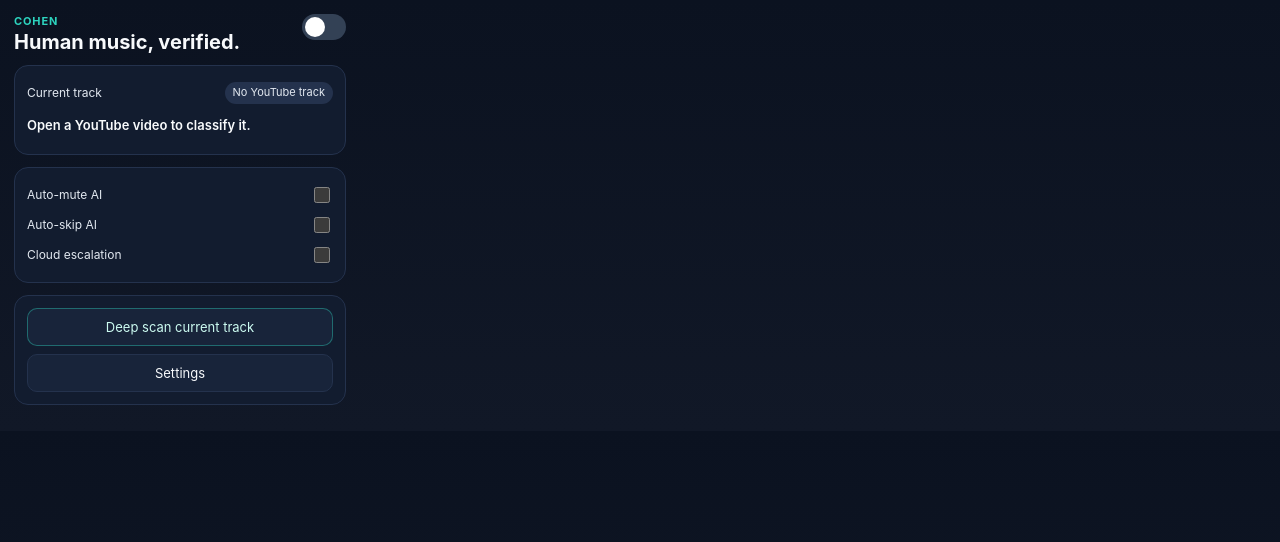
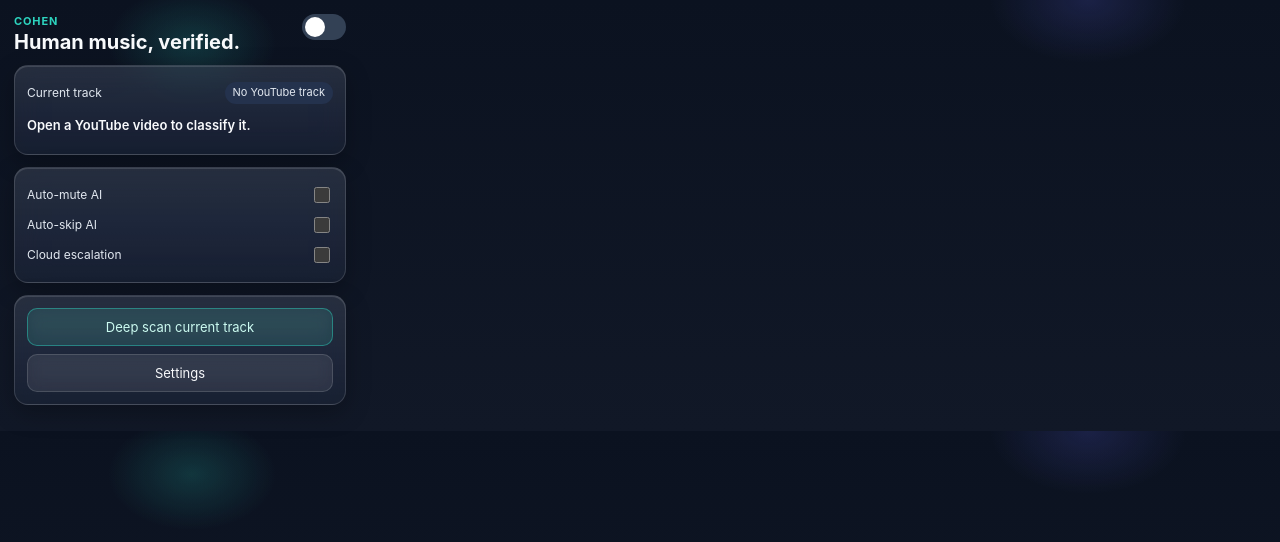
Before and after one commit to LancemDev/cohen, a website with bundled scripts: page public/popup/popup.html in a window 1280 px wide. Built offline with nearby package versions, Linux system fonts and the light colour scheme; no server answers.

Commit message:
:lipstick: feat: apply glass styling to popup

```diff
--- a/public/popup/popup.css
+++ b/public/popup/popup.css
@@ -13,7 +13,10 @@
 body {
   margin: 0;
   width: 360px;
-  background: linear-gradient(180deg, #0b1220 0%, #111827 100%);
+  background:
+    radial-gradient(120px 80px at 15% 10%, rgba(45, 212, 191, 0.18), transparent 70%),
+    radial-gradient(140px 90px at 85% 0%, rgba(99, 102, 241, 0.18), transparent 70%),
+    linear-gradient(180deg, #0b1220 0%, #111827 100%);
   color: var(--text);
   font: 13px/1.4 Inter, ui-sans-serif, system-ui, sans-serif;
 }
@@ -21,7 +24,15 @@ body {
 .hero { display: flex; align-items: start; justify-content: space-between; gap: 12px; }
 .eyebrow { margin: 0; color: var(--accent); font-size: 11px; font-weight: 700; text-transform: uppercase; letter-spacing: .08em; }
 h1 { margin: 2px 0 0; font-size: 20px; line-height: 1.1; }
-.card { background: var(--card); border: 1px solid var(--border); border-radius: 14px; padding: 12px; }
+.card {
+  background: linear-gradient(180deg, rgba(255, 255, 255, 0.1), rgba(255, 255, 255, 0.03)), rgba(18, 28, 47, 0.45);
+  border: 1px solid rgba(255, 255, 255, 0.14);
+  border-radius: 14px;
+  padding: 12px;
+  backdrop-filter: blur(14px) saturate(140%);
+  -webkit-backdrop-filter: blur(14px) saturate(140%);
+  box-shadow: 0 8px 24px rgba(0, 0, 0, 0.25), inset 0 1px 0 rgba(255, 255, 255, 0.12);
+}
 .row { display: flex; align-items: center; justify-content: space-between; gap: 12px; padding: 4px 0; }
 .label { color: #e2e8f0; font-size: 12px; }
 .pill { font-size: 11px; padding: 3px 8px; border-radius: 999px; background: #24324d; color: #e2e8f0; }
@@ -33,11 +44,19 @@ h1 { margin: 2px 0 0; font-size: 20px; line-height: 1.1; }
 .reasons { margin: 8px 0 0; padding-left: 16px; color: #cbd5e1; font-size: 11px; display: grid; gap: 4px; }
 .actions { display: grid; gap: 8px; }
 .btn {
-  width: 100%; border: 1px solid var(--border); background: #18243a; color: var(--text);
-  padding: 9px 10px; border-radius: 10px; font: inherit; cursor: pointer;
+  width: 100%;
+  border: 1px solid rgba(255, 255, 255, 0.14);
+  background: rgba(255, 255, 255, 0.07);
+  color: var(--text);
+  padding: 9px 10px;
+  border-radius: 10px;
+  font: inherit;
+  cursor: pointer;
+  backdrop-filter: blur(8px);
+  -webkit-backdrop-filter: blur(8px);
 }
-.btn:hover { background: #22314d; }
-.btn.primary { border-color: rgba(45,212,191,.4); color: #ccfbf1; }
+.btn:hover { background: rgba(255, 255, 255, 0.14); }
+.btn.primary { border-color: rgba(45,212,191,.45); background: rgba(45,212,191,.12); color: #ccfbf1; }
 .btn:disabled { opacity: .5; cursor: default; }
 .switch { position: relative; width: 44px; height: 26px; flex: 0 0 auto; }
 .switch input { opacity: 0; width: 0; height: 0; }
```
